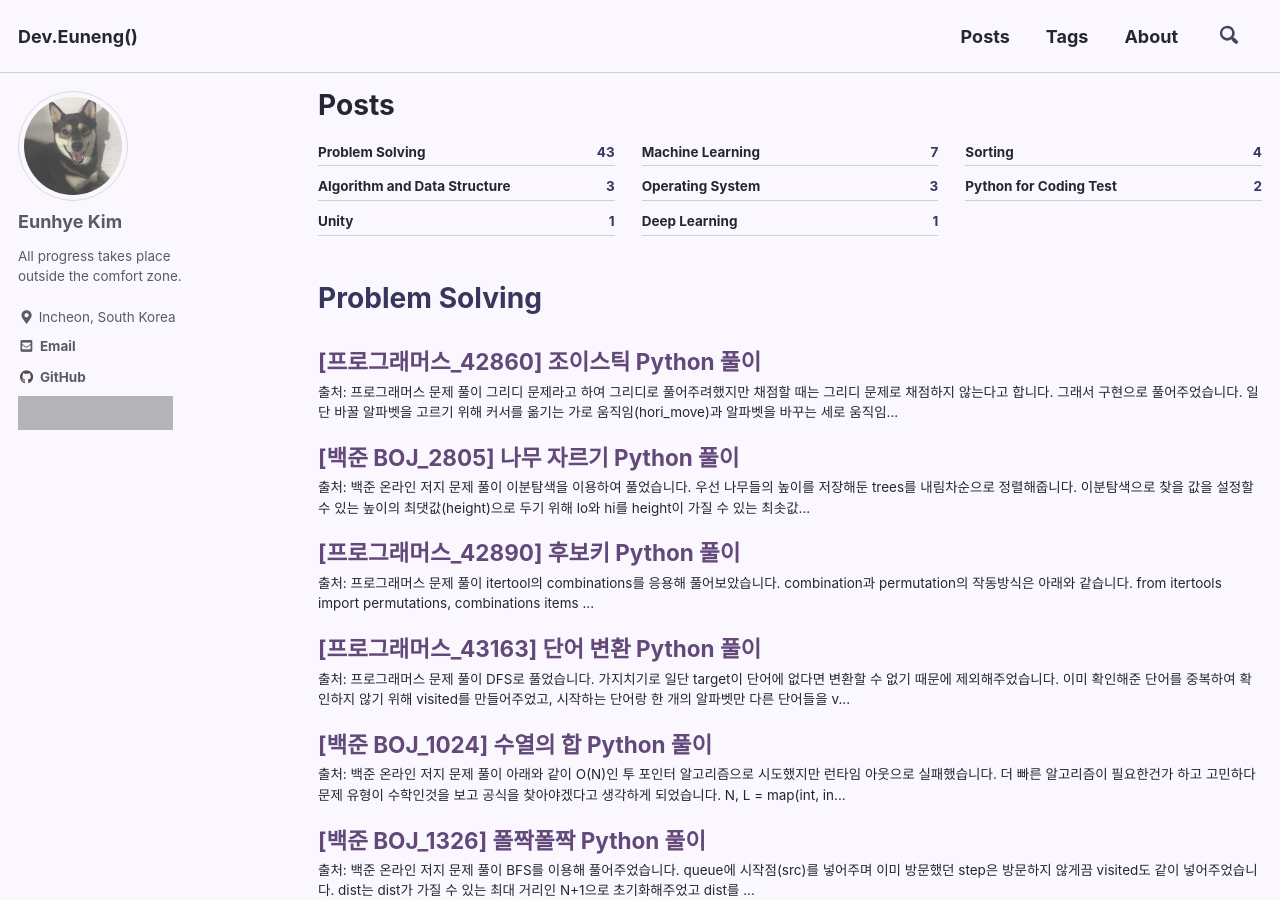
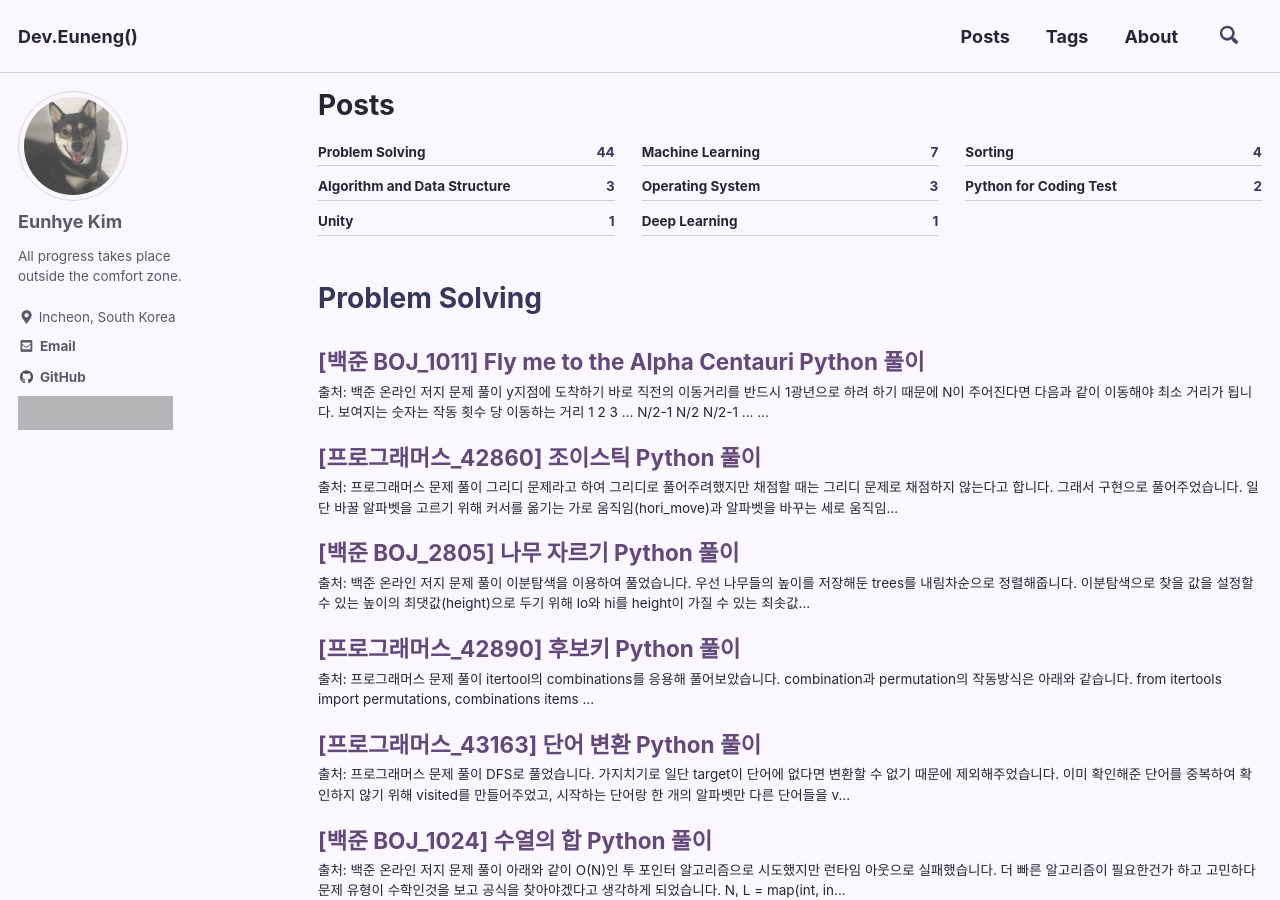
Before and after one commit to kimeunh3/kimeunh3.github.io, a Jekyll site: the page built from _pages/posts.html, in a window 1280 px wide and 900 px high. Built offline with Jekyll 4.4.1, drawn with Linux system fonts in a browser that asks for light colours; cached includes are drawn as plain includes; some web fonts are replaced; formulas are drawn with MathJax 3; grey boxes are pictures that could not be loaded.

Commit message:
added boj 1011

````diff
--- /dev/null
+++ b/_posts/2022-04-17-boj_1011.md
@@ -0,0 +1,77 @@
+---
+title: "[백준 BOJ_1011] Fly me to the Alpha Centauri Python 풀이"
+excerpt_separator: <!--more-->
+categories:
+  - "Problem Solving"
+tags:
+  - "math"
+use_math: true
+---
+
+출처: [백준 온라인 저지](https://www.acmicpc.net/problem/1011)
+
+## 문제
+
+![image](https://user-images.githubusercontent.com/59808674/163712497-de7a6207-97c5-497d-b94b-5e979f55dad8.png)
+
+## 풀이
+
+y지점에 도착하기 바로 직전의 이동거리를 반드시 1광년으로 하려 하기 때문에 N이 주어진다면 다음과 같이 이동해야 최소 거리가 됩니다.
+
+```
+보여지는 숫자는 작동 횟수 당 이동하는 거리
+1 2 3 ... N/2-1 N/2 N/2-1 ... 3 2 1
+여기서 N은 작동 횟수
+```
+
+양방향에서 일정하게 늘어나는 수열로 이루어져 있기 때문에 양방향에서 같은 값을 두 번 더해주기 위해
+늘어나는 수를 1이 아닌 0.5로 한 뒤, int casting을 활용하여 내림한 값을 누적해서 구해주었습니다.
+
+```
+while 구문 작동 예:
+  x, y = 1, 5
+  dist = 4
+  increase_repeat = 0.5
+  activation = 0
+  check_dist = 0
+
+  첫 번째:
+    check_dist = 0
+    dist = 4
+    increase_repeat = 0.5 -> 1.0
+    check_dist = 0 -> 1
+    activation = 0 -> 1
+  두 번째:
+    check_dist = 1
+    dist = 4
+    increase_repeat = 1.0 -> 1.5
+    check_dist = 1 -> 2
+    activation = 1 -> 2
+  세 번째:
+    check_dist = 2
+    dist = 4
+    increase_repeat = 1.5 -> 2.0
+    check_dist = 2 -> 4
+    activation = 2 -> 3
+  check_dist = 4
+  dist = 4
+  activation = 3
+```
+
+## 코드
+
+```python
+T = int(input())
+for _ in range(T):
+    x, y = map(int, input().split())
+    dist = y - x # 목적지까지의 거리
+    increase_repeat = 0.5 # 같은 수를 두 번 더해주기 위해 0.5씩 누적
+    activation = 0 # 작동 횟수
+    check_dist = 0 # dist와 현재 이동 거리를 비교해주기 위한 거리
+
+    while check_dist < dist:
+        increase_repeat += 0.5
+        check_dist += int(increase_repeat)
+        activation += 1
+    print(activation)
+```
````
Also changed, not shown: _posts/2022-04-16-PRGRMRS_42860.md (+15 -15 lines).
